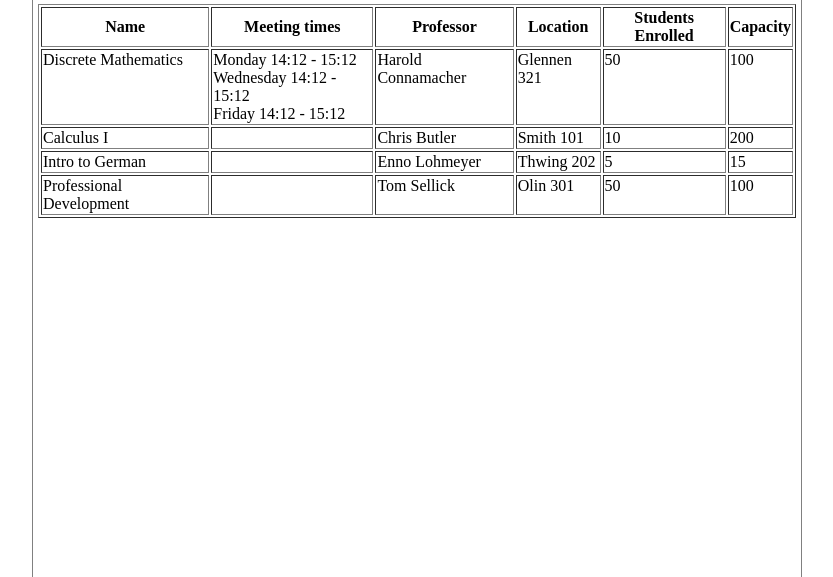
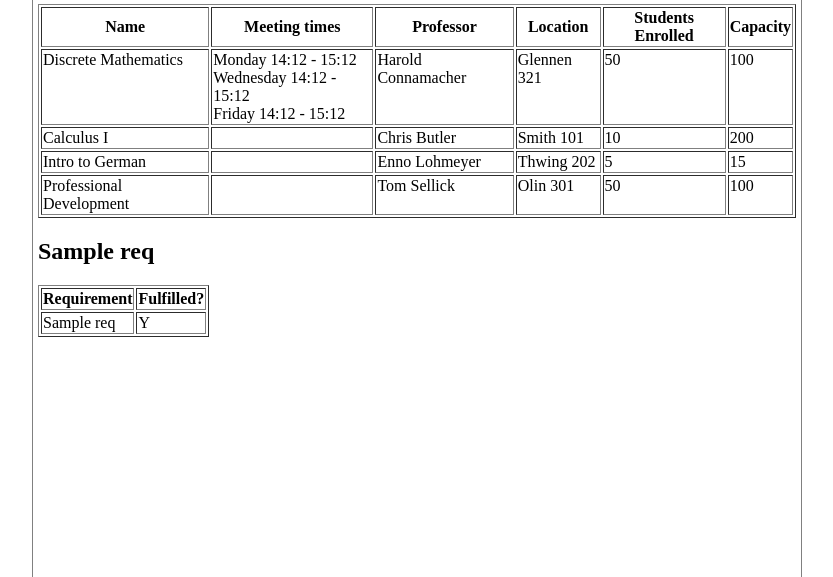
Before and after one commit to rinehart-eric/student-assistance-system, a Django app: template student_assistance_system/templates/student_assistance_system/view_schedule.html in a window 1280 px wide. Shown: the part 184-761 px from the top of the page, without its empty margins (223-1056 px from the left). Run offline with Django 3.2, Linux system fonts and the light colour scheme; data comes from the database, SQL or seed files in the repository; both versions use the stored data as it was after the commit; tables that the repository leaves empty hold one stand-in row (values such as "Sample post"); the template is opened without the code that fills it: values that come from a table or form of the project are taken from there, most other values are stand-ins (such as "Sample title", 1, 10 or a date in 2020).

Commit message:
Basic proof-of-concept requirements view

```diff
--- /dev/null
+++ b/student_assistance_system/templates/student_assistance_system/fragments/requirements_view.html
@@ -0,0 +1,15 @@
+{% for req_set in req_sets %}
+<h2>{{ req_set.name }}</h2>
+<table border="1">
+    <tr>
+        <th>Requirement</th>
+        <th>Fulfilled?</th>
+    </tr>
+    {% for req in req_set.requirements.all %}
+    <tr>
+        <td>{{ req.name }}</td>
+        <td>Y</td>
+    </tr>
+    {% endfor %}
+</table>
+{% endfor %}
--- a/student_assistance_system/templates/student_assistance_system/index.html
+++ b/student_assistance_system/templates/student_assistance_system/index.html
@@ -1,6 +1,6 @@
 {% extends "student_assistance_system/base_site.html" %}
 
-{% load schedule_view %}
+{% load sas_tags %}
 
 {% block location %}Home{% endblock %}
 
--- a/student_assistance_system/templates/student_assistance_system/view_schedule.html
+++ b/student_assistance_system/templates/student_assistance_system/view_schedule.html
@@ -1,6 +1,6 @@
 {% extends "student_assistance_system/base_site.html" %}
 
-{% load schedule_view %}
+{% load sas_tags %}
 
 {% block location %}
 {% if schedule %}
@@ -16,4 +16,8 @@
 {% else %}
     <h1>This schedule does not exist.</h1>
 {% endif %}
+
+{% if req_sets %}
+    {% requirements_view req_sets %}
+{% endif %}
 {% endblock %}
--- a/student_assistance_system/templatetags/schedule_view.py
+++ b/student_assistance_system/templatetags/sas_tags.py
@@ -6,3 +6,8 @@ register = template.Library()
 @register.inclusion_tag('student_assistance_system/fragments/schedule_view.html')
 def schedule_view(schedule):
     return dict(schedule=schedule)
+
+
+@register.inclusion_tag('student_assistance_system/fragments/requirements_view.html')
+def requirements_view(req_sets):
+    return dict(req_sets=req_sets)
```
Also changed, not shown: student_assistance_system/views.py (+6 -2 lines), db.sqlite3, 1 other file.
